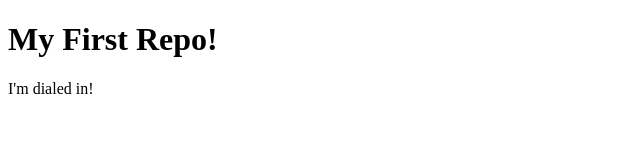
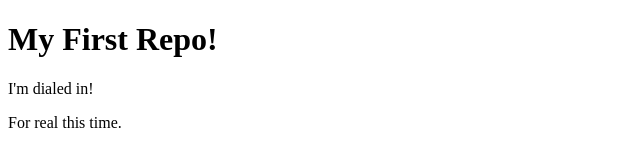
Before and after one commit to TKrak1294/first-repository, a plain HTML site: page index.html in a window 1280 px wide. Shown: the whole page, without its empty margins (0-640 px from the left). Drawn offline with Linux system fonts and the light colour scheme.

Commit message:
update page content

```diff
--- a/index.html
+++ b/index.html
@@ -8,5 +8,6 @@
 <body>
   <h1>My First Repo!</h1>
   <p>I'm dialed in!</p>
+  <p> For real this time.</p>
 </body>
 </html>
```
